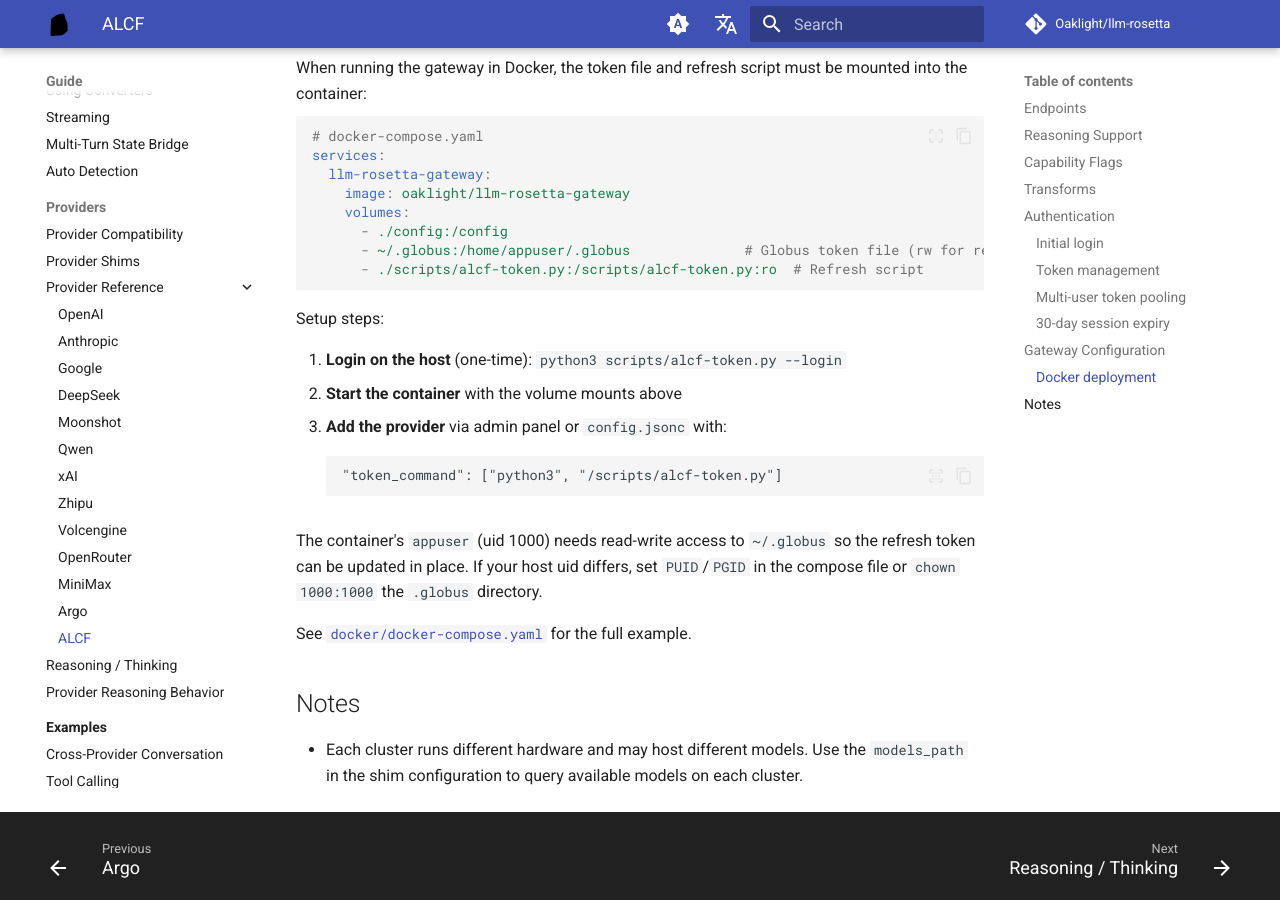
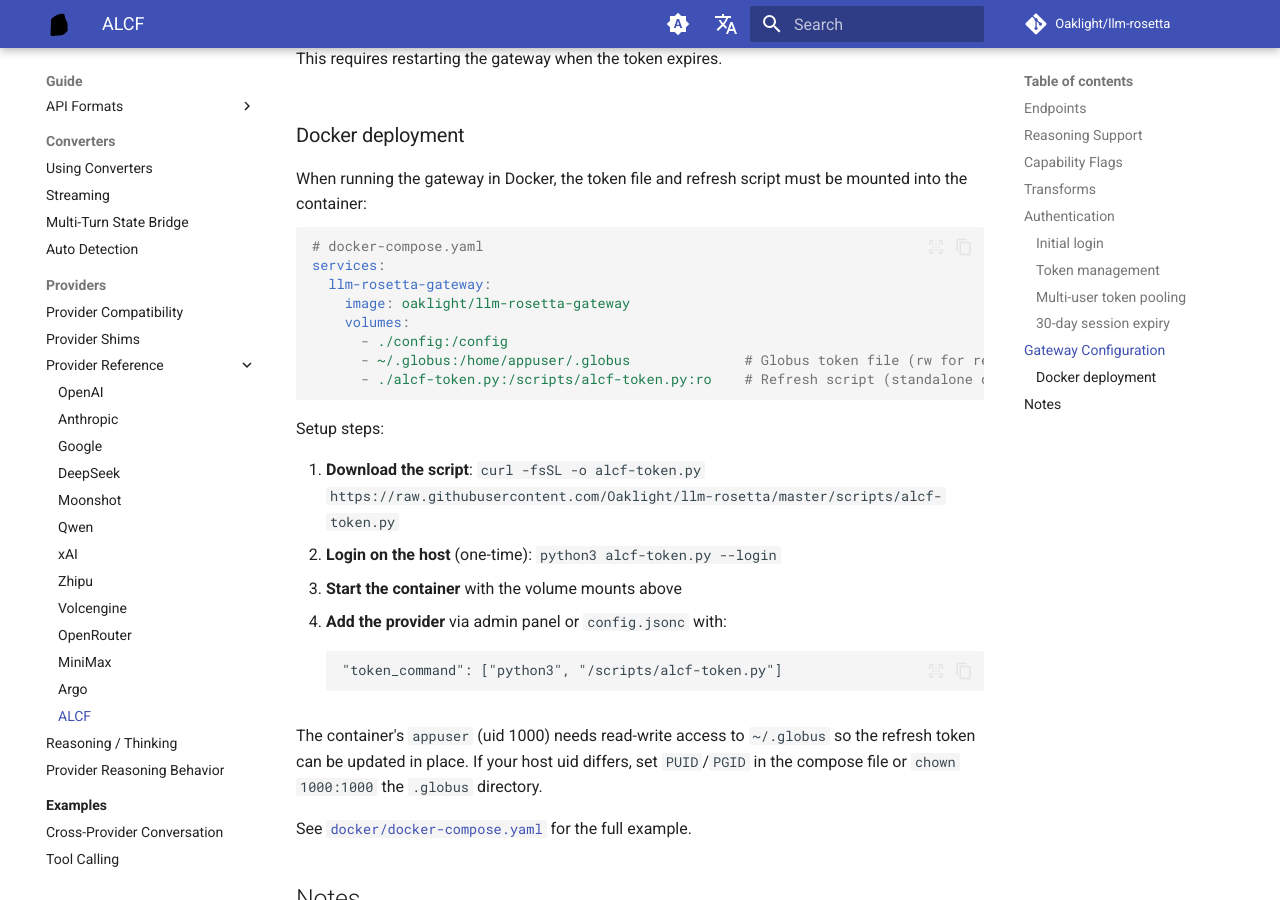
Before and after one commit to Oaklight/llm-rosetta, an MkDocs documentation site: the page built from docs/guide/providers/alcf.md, in a window 1280 px wide and 900 px high, scrolled down 3983 px. Built offline with MkDocs 1.6.1 and Material for MkDocs 9.7.7, drawn with Linux system fonts in a browser that asks for light colours; comment, search, counter and statistics services are not loaded; some of the changed text lies outside the part shown.

Commit message:
docs: add standalone download and fix Docker path topology for ALCF

````diff
--- a/docs/guide/providers/alcf.md
+++ b/docs/guide/providers/alcf.md
@@ -56,12 +56,19 @@
 
 The repository includes `scripts/alcf-token.py`, a zero-dependency (stdlib only) helper that handles the full login and refresh lifecycle.
 
+**Standalone download** — if you don't have the full repository (e.g. Docker-only deployments):
+
+```bash
+curl -fsSL -o alcf-token.py https://raw.githubusercontent.com/Oaklight/llm-rosetta/master/scripts/alcf-token.py
+chmod +x alcf-token.py
+```
+
 ### Initial login
 
 Run on any machine with a browser (or copy the URL to a machine that has one):
 
 ```bash
-python3 scripts/alcf-token.py --login
+python3 alcf-token.py --login
 ```
 
 This opens a Globus authorization URL, prompts you to paste the authorization code, and saves the token to `~/.globus/app/<client_id>/inference_app/tokens.json`.
@@ -157,14 +164,15 @@
     volumes:
       - ./config:/config
       - ~/.globus:/home/appuser/.globus              # Globus token file (rw for refresh)
-      - ./scripts/alcf-token.py:/scripts/alcf-token.py:ro  # Refresh script
+      - ./alcf-token.py:/scripts/alcf-token.py:ro    # Refresh script (standalone download)
 ```
 
 Setup steps:
 
-1. **Login on the host** (one-time): `python3 scripts/alcf-token.py --login`
-2. **Start the container** with the volume mounts above
-3. **Add the provider** via admin panel or `config.jsonc` with:
+1. **Download the script**: `curl -fsSL -o alcf-token.py https://raw.githubusercontent.com/Oaklight/llm-rosetta/master/scripts/alcf-token.py`
+2. **Login on the host** (one-time): `python3 alcf-token.py --login`
+3. **Start the container** with the volume mounts above
+4. **Add the provider** via admin panel or `config.jsonc` with:
     ```jsonc
     "token_command": ["python3", "/scripts/alcf-token.py"]
     ```
````
